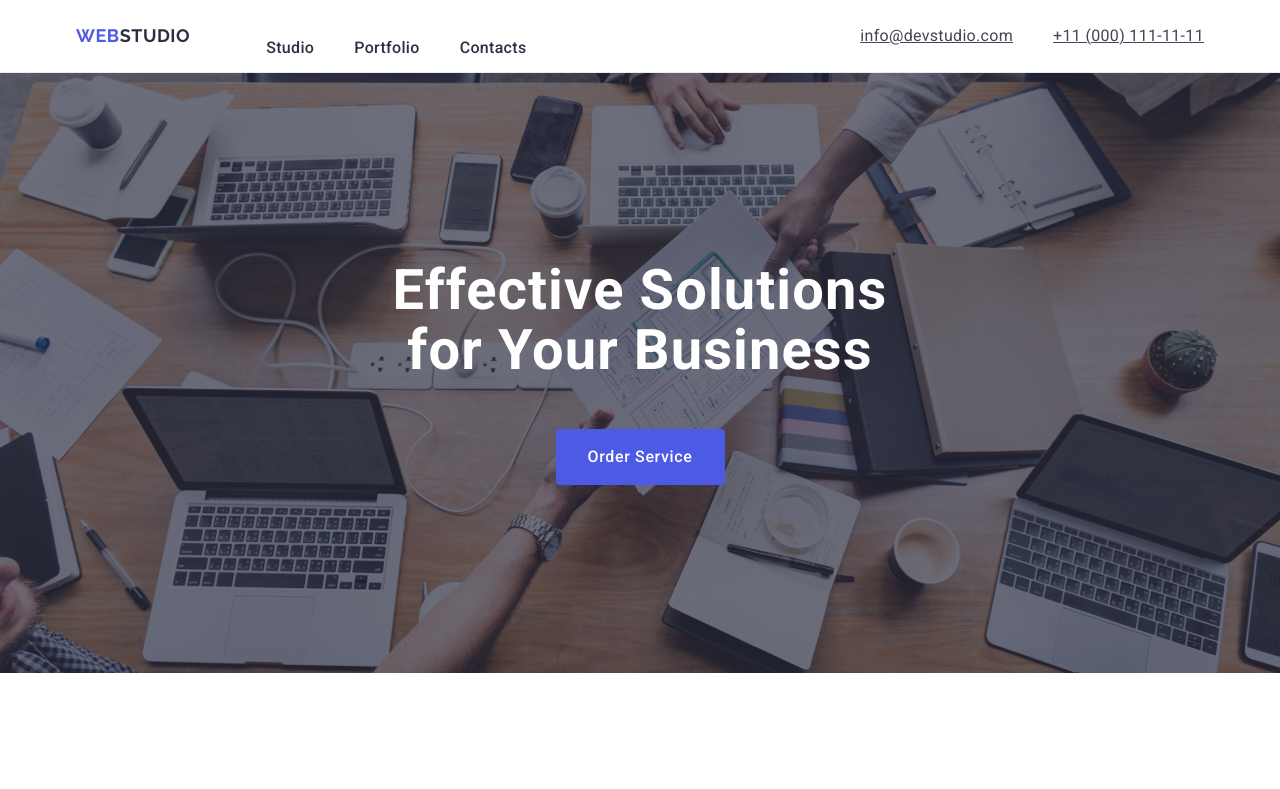
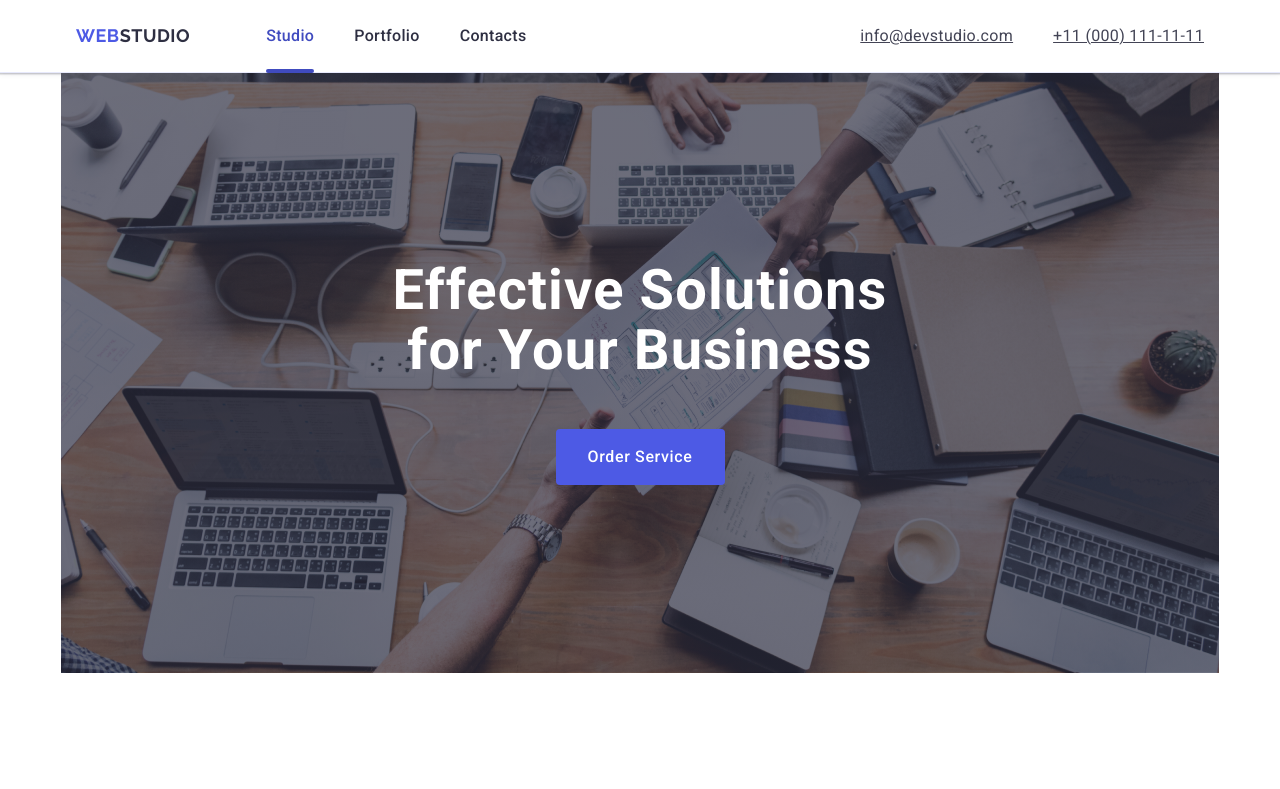
Before and after one commit to DevScriber/goit-markup-hw-04, a plain HTML site: page index.html in a window 1280 px wide. Shown: the top 789 px of the page. Drawn offline with nearby package versions, Linux system fonts and the light colour scheme.

Commit message:
seccond correction

```diff
--- a/css/styles.css
+++ b/css/styles.css
@@ -2,6 +2,10 @@ body {
 	font-family: "Roboto", sans-serif;
 	color: #434455;
 	background-color: #FFFFFF;
+}
+
+*::after, ::before {
+	display: block;
 }
 
 h1, h2, h3, h4, h5, h6 {
@@ -29,6 +33,13 @@ a {
 	display: block;
 }
 
+.container {
+	padding: 0 156px;
+	width: 1158px;
+	margin: 0 auto;
+	padding-left: 15px;
+	padding-right: 15px
+}
 
 .section-title {
 	font-weight: 700;
@@ -49,21 +60,13 @@ a {
 		0px 1px 6px rgba(46, 47, 66, 0.08);
 }
 
-.container{
-	padding: 0 156px;
-	width: 1158px;
-	margin: 0 auto;
-	padding-left: 15px;
-	padding-right: 15px
-}
+
 
 .header_wraper {
 	display: flex;
 	justify-content: space-between;
 	align-items: center;
 	height: 72px;
-
-
 }
 
 /* Header section */
@@ -97,7 +100,6 @@ header .header_nav {
 
 .header_nav_list_item {
 	position: relative;
-	height: 48px;
 	color: #2e2f42;
 	text-decoration: none;
 	font-weight: 500;
@@ -106,26 +108,27 @@ header .header_nav {
 	letter-spacing: 0.02em;
 	padding-top: 24px;
 	padding-bottom: 24px;
+	transition: color 250ms cubic-bezier(0.4, 0, 0.2, 1);
+}
+
+.first {
+	color: #404bbf;
+}
+
+.first::after {
+	content: "";
+	width: 100%;
+	position: absolute;
+	left: 0;
+	bottom: -1px;
+	height: 4px;
+	background-color: #404bbf;
+	border-radius: 2px;
 }
 
 .header_nav_list_item:hover,
 .header_nav_list_item:focus {
 	color: #404bbf;
-	transition: color 250ms cubic-bezier(0.4, 0, 0.2, 1);
-}
-
-.header_nav_list_item:hover::after,
-.header_nav_list_item:focus::after {
-	display: block;
-	content: "";
-	background-color: #404bbf;
-	height: 4px;
-	border-radius: 2px;
-	position: absolute;
-	bottom: -4px;
-	left: 0;
-	right: 0;
-
 }
 
 .contacts {
@@ -142,23 +145,24 @@ header .header_nav {
 	line-height: 1.5;
 	letter-spacing: 0.02em;
 	color: #434455;
+	transition: color 250ms cubic-bezier(0.4, 0, 0.2, 1);
 }
 
 .contacts a:hover,
 .contacts a:focus {
 	color: #404bbf;
-	transition: color 250ms cubic-bezier(0.4, 0, 0.2, 1);
+
 }
 
 /* hero section */
 
-.hero-section {
+.hero-section .container {
 	background-image: linear-gradient(to bottom,rgba(46, 47, 66, 0.7),rgba(46, 47, 66, 0.7)), url(../images/hero-image.jpg);
 	background-repeat: no-repeat;
-	background-size: 1440px;
-	height: 600px;
+	background-size: cover;
 	padding: 188px 0;
 	background-position: center;
+	max-width: 1440px;
 }
 
 .slogan {
@@ -256,9 +260,6 @@ header .header_nav {
 
 }
 
-
-
-
 .team-card {
 	background-color: #ffffff;
 	flex-basis: calc((100% - 3 * 24px) / 4);
@@ -353,7 +354,7 @@ header .header_nav {
 		line-height: 1.5;
 		letter-spacing: 0.02em;
 		color: #f4f4fd;
-		padding: 40px 32px 0 32px;
+		padding: 40px 32px;
 	background-color: #4d5ae5;;
 	position: absolute;
 	top: 0;
@@ -444,6 +445,7 @@ margin-right: 120px;
 	display: flex;
 	justify-content: center;
 	align-items: center;
+	transition: fill 250ms cubic-bezier(0.4, 0, 0.2, 1);
 }
 
 .footer-section .icon {
@@ -453,5 +455,4 @@ margin-right: 120px;
 .footer-icon-link:hover,
 .footer-icon-link:focus {
 background-color: #31d0aa;
-transition: fill 250ms cubic-bezier(0.4, 0, 0.2, 1);
 }
--- a/index.html
+++ b/index.html
@@ -30,7 +30,7 @@
           <a class="logo" href="./">Web<span class="accent">Studio</span></a>
           <ul class="menu">
             <li>
-              <a class="header_nav_list_item" href="./index.html">Studio</a>
+              <a class="header_nav_list_item first" href="./index.html">Studio</a>
             </li>
             <li>
               <a class="header_nav_list_item" href="">Portfolio</a>
@@ -132,7 +132,6 @@
               <div class="member-info">
                 <h3 class="list-title">Mark Guerrero</h3>
                 <p class="list-text">Product Designer</p>
-                <div class="team-social-icons">
                 <ul class="team-icons-list">
                     <li class="team-icons-item">
                       <a class="team-icon-link" href="">
@@ -164,7 +163,6 @@
                   </li>
                 </ul>
               </div>
-              </div>
             </li>
             <li class="team-card">
               <img
@@ -177,7 +175,6 @@
               <div class="member-info">
                 <h3 class="list-title">Tom Ford</h3>
                 <p class="list-text">Frontend Developer</p>
-                <div>
                 <ul class="team-icons-list">
                     <li class="team-icons-item">
                       <a class="team-icon-link" href="">
@@ -209,7 +206,6 @@
                   </li>
                 </ul>
               </div>
-              </div>
             </li>
             <li class="team-card">
               <img
@@ -221,7 +217,6 @@
               <div class="member-info">
                 <h3 class="list-title">Camila Garcia</h3>
                 <p class="list-text">Marketing</p>
-                <div class="team-social-icons">
                 <ul class="team-icons-list">
                     <li class="team-icons-item">
                       <a class="team-icon-link" href="">
@@ -253,7 +248,6 @@
                   </li>
                 </ul>
               </div>
-              </div>
             </li>
             <li class="team-card">
               <img
@@ -265,7 +259,6 @@
               <div class="member-info">
                 <h3 class="list-title">Daniel Wilson</h3>
                 <p class="list-text">UI Designer</p>
-                <div class="team-social-icons">
                 <ul class="team-icons-list">
                     <li class="team-icons-item">
                       <a class="team-icon-link" href="">
@@ -296,7 +289,6 @@
                     </a>
                   </li>
                 </ul>
-                </div>
               </div>
             </li>
           </ul>
```
Lines whose indentation alone changed are shown as unchanged.
